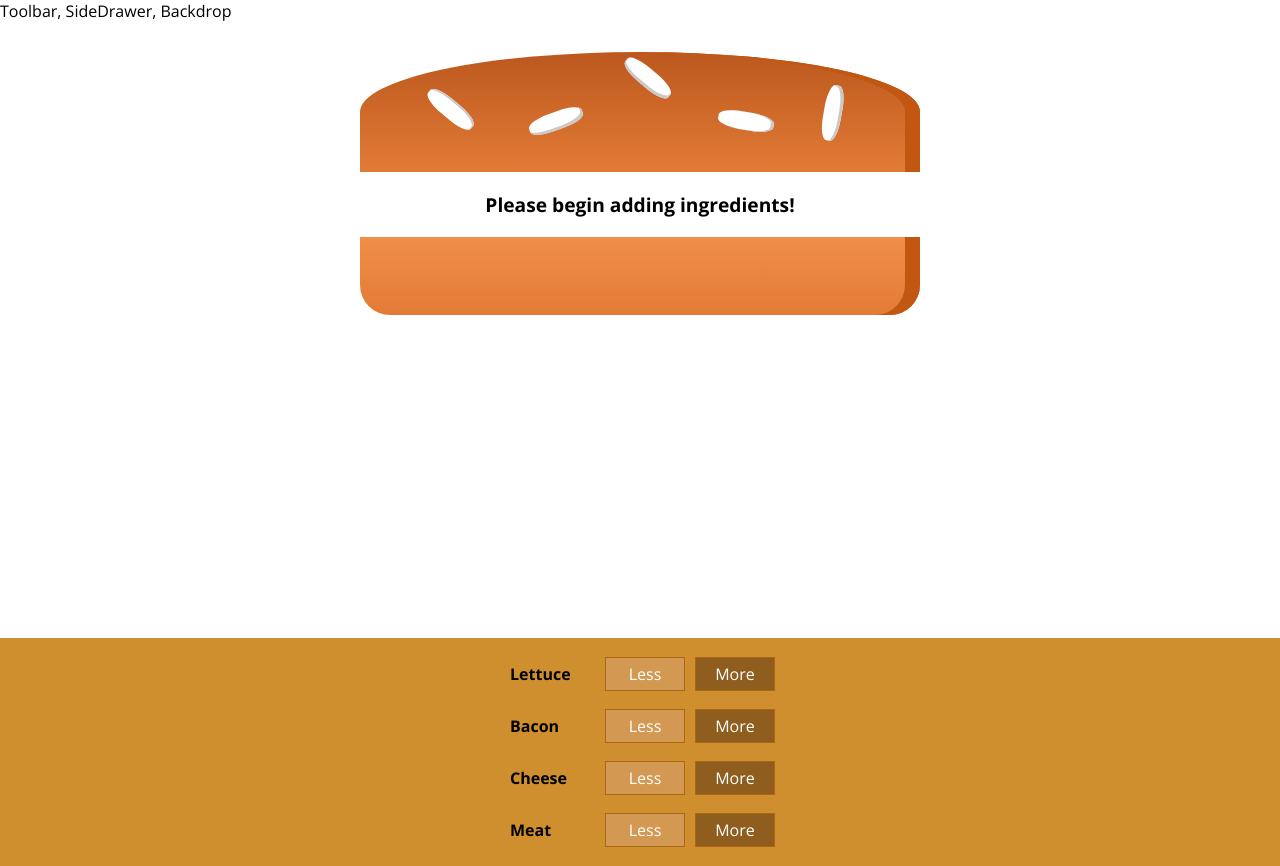
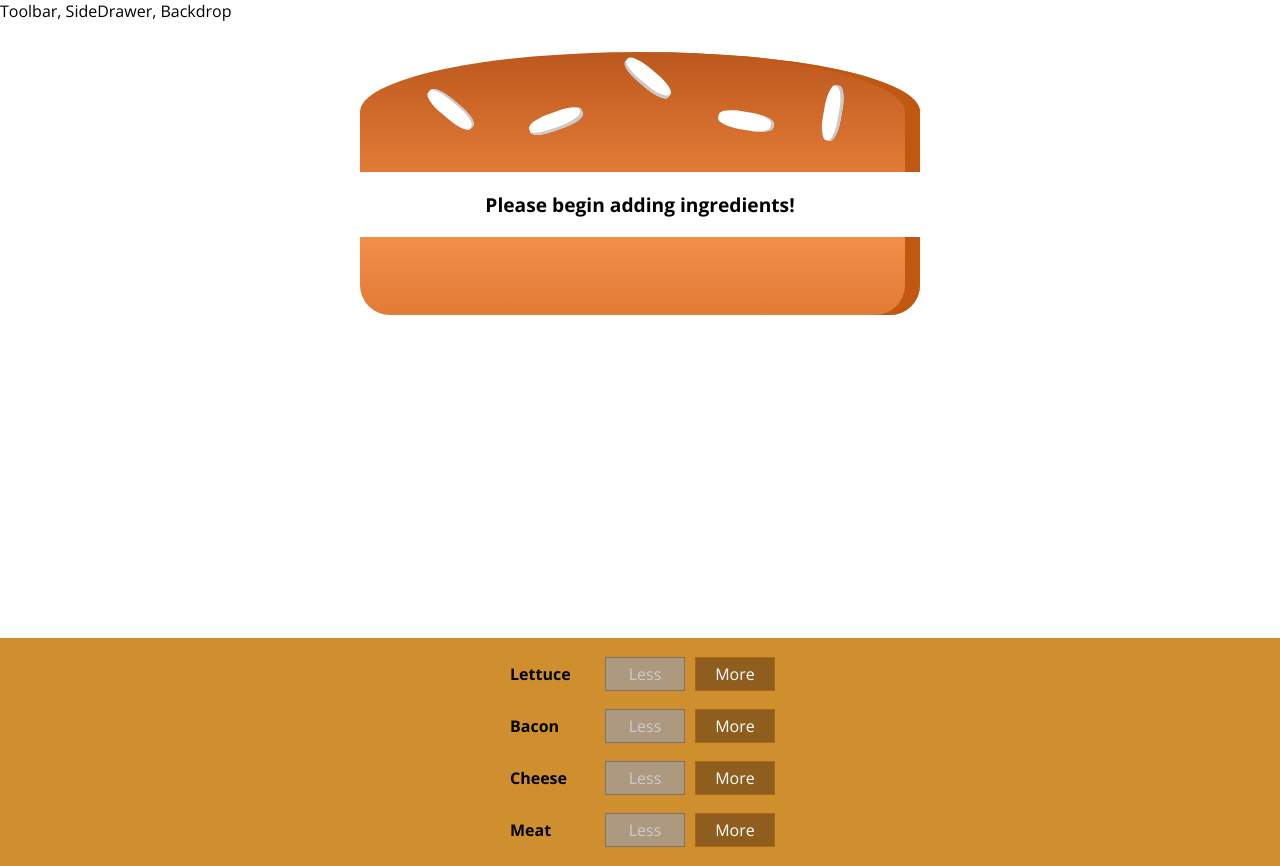
Before and after one commit to kmorgan8588/burgerBuilder, a React (Create React App) app: page / in a window 1280 px wide. Built offline with nearby package versions, Linux system fonts and the light colour scheme.

Commit message:
adds extra safety to disable Less buttons when the ingredient count is 0

```diff
--- a/src/components/Burger/BuildControls/BuildControl/BuildControl.js
+++ b/src/components/Burger/BuildControls/BuildControl/BuildControl.js
@@ -5,7 +5,7 @@ const buildControl = (props) => {
     return (
         <div className={styles.BuildControl}>
             <div className={styles.Label}>{props.label}</div>
-            <button className={styles.Less} onClick={() => props.clickLess(props.type)}>Less</button>
+            <button disabled={props.disabled} className={styles.Less} onClick={() => props.clickLess(props.type)}>Less</button>
             <button className={styles.More} onClick={() => props.clickMore(props.type)}>More</button>
         </div>
     )
--- a/src/components/Burger/BuildControls/BuildControls.js
+++ b/src/components/Burger/BuildControls/BuildControls.js
@@ -5,7 +5,9 @@ import BuildControl from './BuildControl/BuildControl';
 
 const buildControls = (props) => {
     const controls = Object.keys(props.controls).map(label => (
-        <BuildControl key={label}
+        <BuildControl
+            disabled={props.disabled[label]}
+            key={label}
             clickMore={props.add}
             clickLess={props.del}
             type={label}
--- a/src/components/Burger/Burger.js
+++ b/src/components/Burger/Burger.js
@@ -5,7 +5,6 @@ import styles from './Burger.module.css';
 
 const burger = (props) => {
     let transformedIngredients = Object.keys(props.ingredients).map(ingredient => {
-        console.log(props.ingredients[ingredient])
         return [...Array(props.ingredients[ingredient]).fill('').map((_, i) =>
             (<BurgerIngredient key={ingredient + i} type={ingredient} />))]
     }).reduce((arr, el) => {
--- a/src/containers/BurgerBuilder/BurgerBuilder.js
+++ b/src/containers/BurgerBuilder/BurgerBuilder.js
@@ -16,9 +16,7 @@ class BurgerBuilder extends Component {
     }
 
     addIngredientHandler = (type) => {
-        console.log(type)
         const value = this.state.ingredients[type] + 1;
-        console.log('new value', value)
         const newPrice = INGREDIENT_PRICES[type] + this.state.totalPrice;
         this.setState({
             ingredients: {
@@ -26,7 +24,7 @@ class BurgerBuilder extends Component {
                 [type]: value
             },
             totalPrice: newPrice
-        })
+        }, () => console.log(this.state))
     }
 
     removeIngredientHandler = (type) => {
@@ -42,16 +40,27 @@ class BurgerBuilder extends Component {
                 [type]: value
             },
             totalPrice: newPrice
-        })
+        }, () => console.log(this.state))
 
     }
 
     render() {
+        const disabledInfo = {
+            ...this.state.ingredients
+        }
+        for (let key in disabledInfo) {
+            disabledInfo[key] = disabledInfo[key] <= 0
+        }
+
         const { ingredients } = this.state;
         return (
             <Fragment>
                 <Burger ingredients={ingredients} />
-                <BuildControls add={this.addIngredientHandler} del={this.removeIngredientHandler} controls={ingredients} />
+                <BuildControls
+                    disabled={disabledInfo}
+                    add={this.addIngredientHandler}
+                    del={this.removeIngredientHandler}
+                    controls={ingredients} />
             </Fragment>
         )
     }
```
